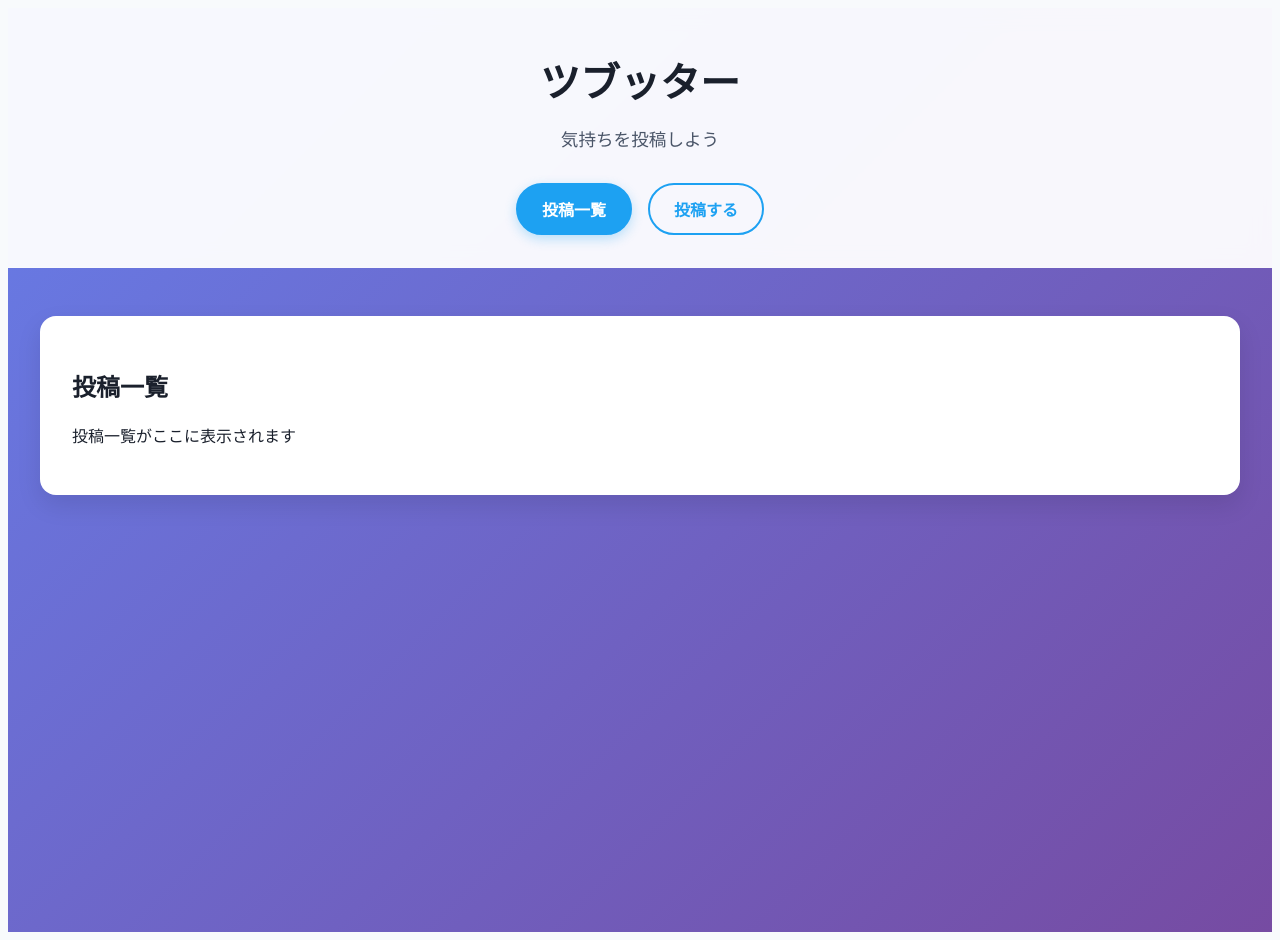
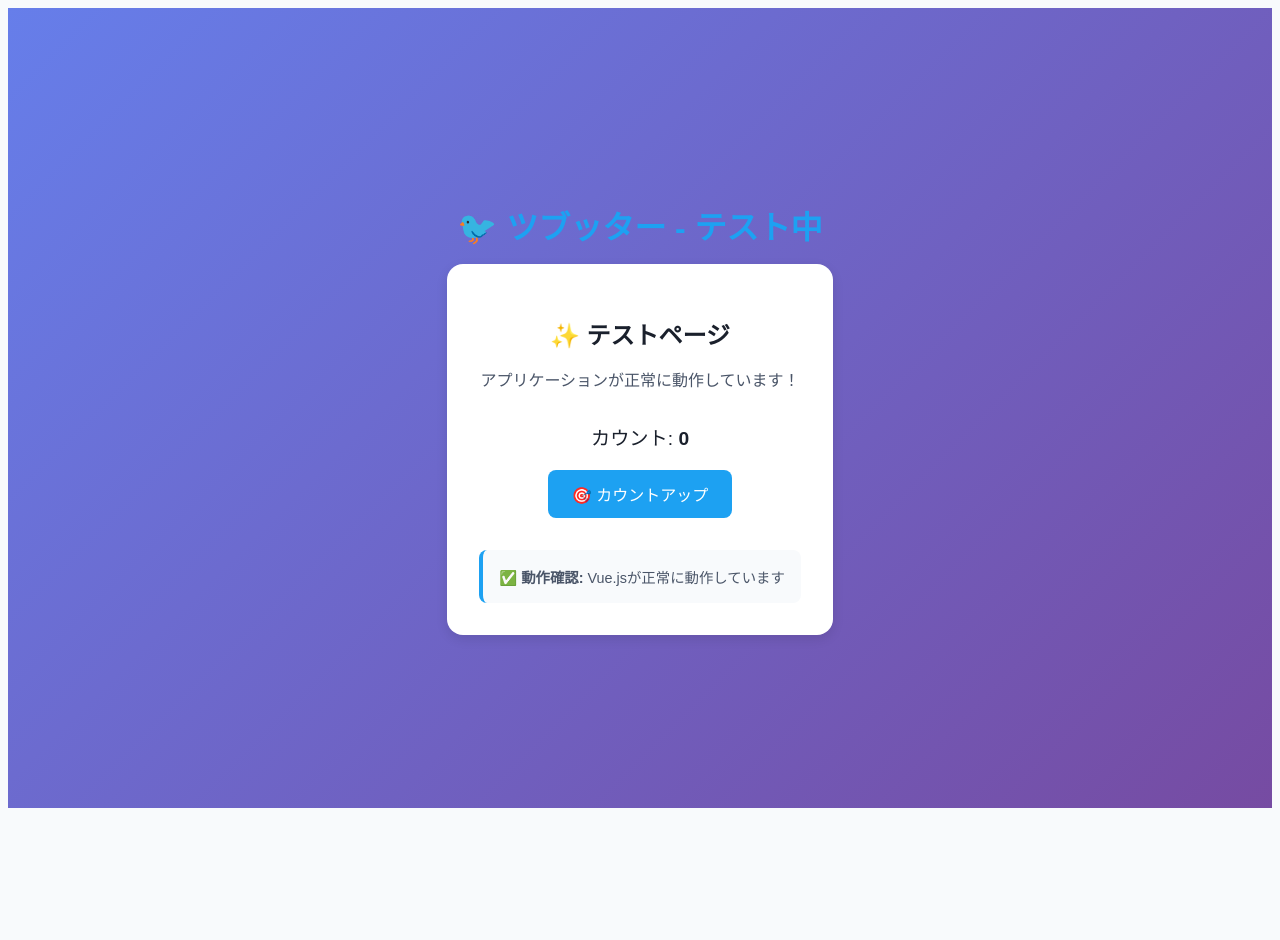
Before and after one commit to yuino-medaka/tsubutter, a Vue app: page / in a window 1280 px wide. After the commit the page ends 816 px from the top, so only its background shows below. Built offline with nearby package versions, Linux system fonts and the light colour scheme.

Commit message:
test: シンプルなテストページを作成 - 基本的なVue.js動作確認

```diff
--- a/src/App.vue
+++ b/src/App.vue
@@ -1 +1,66 @@
-<script setup>import MainApp from "./components/MainApp.vue"</script><template><div id="app"><MainApp /></div></template><style scoped>#app { width: 100%; min-height: 100vh; }</style>
+<script setup>
+import { ref } from 'vue'
+
+const message = ref('ツブッター - テスト中')
+const count = ref(0)
+
+const increment = () => {
+  count.value++
+}
+</script>
+
+<template>
+  <div id="app">
+    <div style="padding: 2rem; text-align: center; font-family: Arial, sans-serif;">
+      <h1 style="color: #1da1f2; margin-bottom: 1rem;">
+        🐦 {{ message }}
+      </h1>
+
+      <div style="background: white; padding: 2rem; border-radius: 1rem; box-shadow: 0 4px 12px rgba(0,0,0,0.1); max-width: 600px; margin: 0 auto;">
+        <h2 style="color: #1a202c; margin-bottom: 1rem;">
+          ✨ テストページ
+        </h2>
+
+        <p style="color: #4a5568; margin-bottom: 2rem;">
+          アプリケーションが正常に動作しています！
+        </p>
+
+        <div style="margin-bottom: 2rem;">
+          <p style="font-size: 1.2rem; color: #1a202c;">
+            カウント: <strong>{{ count }}</strong>
+          </p>
+          <button
+            @click="increment"
+            style="background: #1da1f2; color: white; border: none; padding: 0.75rem 1.5rem; border-radius: 0.5rem; font-size: 1rem; cursor: pointer;"
+          >
+            🎯 カウントアップ
+          </button>
+        </div>
+
+        <div style="background: #f8fafc; padding: 1rem; border-radius: 0.5rem; border-left: 4px solid #1da1f2;">
+          <p style="margin: 0; color: #4a5568; font-size: 0.9rem;">
+            <strong>✅ 動作確認:</strong> Vue.jsが正常に動作しています
+          </p>
+        </div>
+      </div>
+    </div>
+  </div>
+</template>
+
+<style scoped>
+#app {
+  width: 100%;
+  min-height: 100vh;
+  background: linear-gradient(135deg, #667eea 0%, #764ba2 100%);
+  display: flex;
+  align-items: center;
+  justify-content: center;
+}
+
+button:hover {
+  background: #1a91da !important;
+  transform: translateY(-2px);
+  box-shadow: 0 4px 12px rgba(29, 161, 242, 0.3);
+  transition: all 0.3s ease;
+}
+</style>
```
